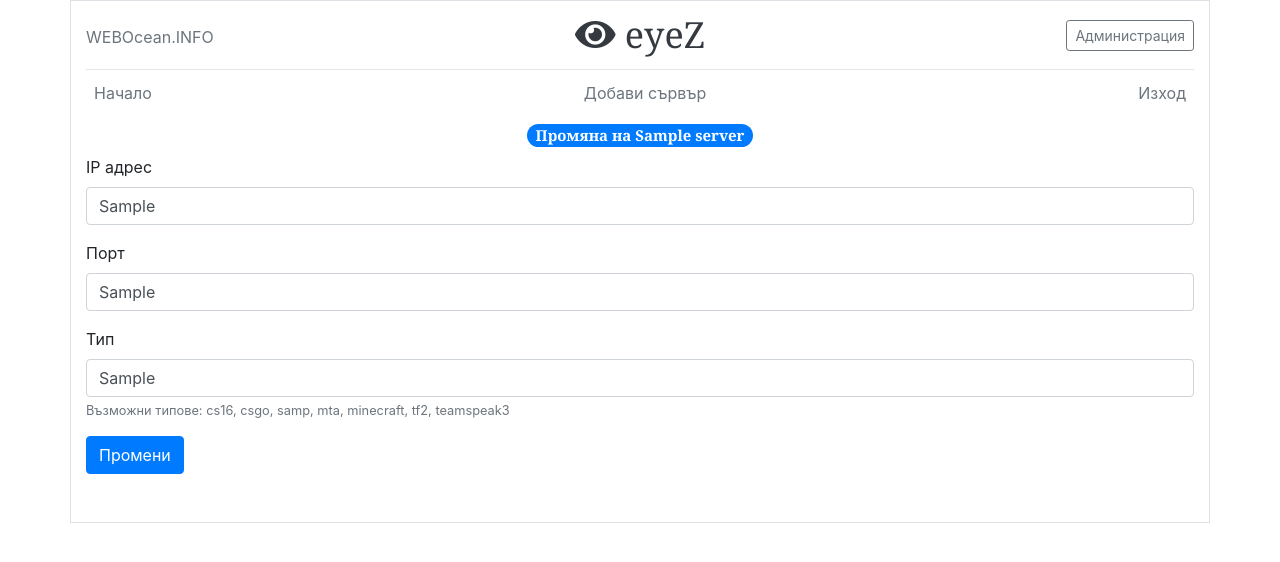
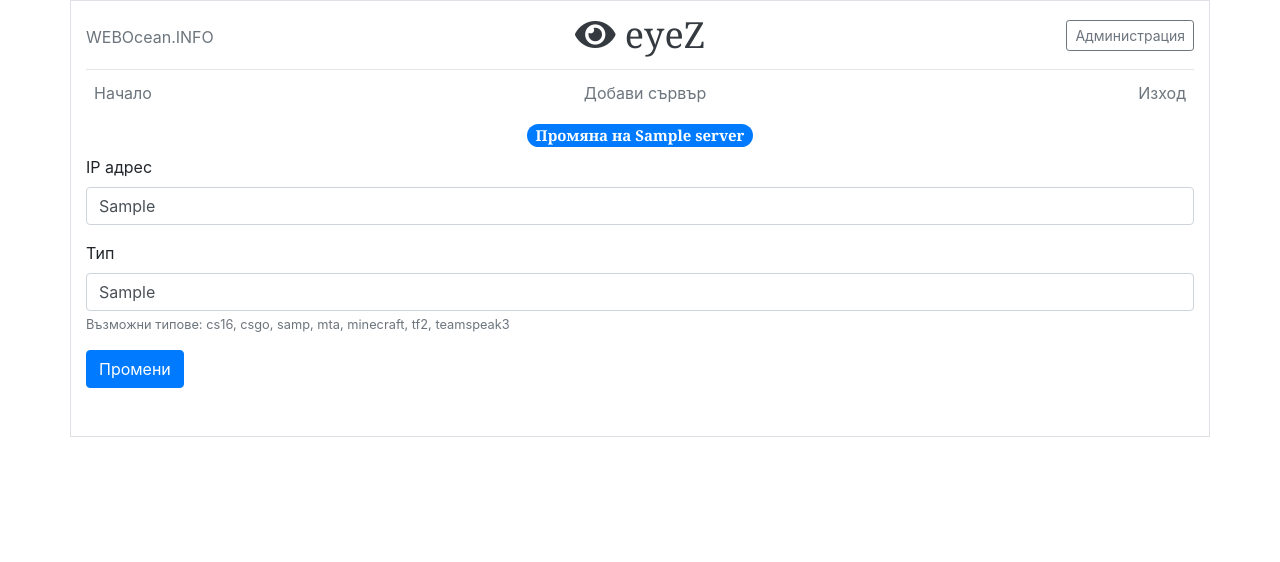
Before and after one commit to HybridMind1337/eyeZ, a PHP site: page /admin/edit_server.php?id=1 in a window 1280 px wide. Shown: the top 562 px of the page. Run offline with PHP 8.4, Linux system fonts and the light colour scheme; the visitor is signed in with stand-in values (Sample User, id 1); tables that the repository leaves empty hold one stand-in row (values such as "Sample post").

Commit message:
Update edit_server.php

```diff
--- a/admin/edit_server.php
+++ b/admin/edit_server.php
@@ -13,15 +13,13 @@ $row = mysqli_fetch_assoc($findServ);
 
 $getName = $row['hostname'];
 $getIP = $row['ip'];
-$getPort = $row['port'];
 $getType = $row['type'];
 
 if (isset($_POST['edit_server'])) {
     $newIP = $_POST['ip'];
-    $newPort = $_POST['port'];
     $newType = $_POST['type'];
 
-    $change = mysqli_query($conn, "UPDATE eyez_servers SET ip='$newIP', port='$newPort', type='$newType' WHERE id='$id'");
+    $change = mysqli_query($conn, "UPDATE eyez_servers SET ip='$newIP', type='$newType' WHERE id='$id'");
     msg('control.php', 'success', '<i class="fas fa-check"></i> Сървъра е успешно променен');
 }
 mysqli_free_result($findServ);
@@ -63,22 +61,16 @@ mysqli_free_result($findServ);
         <main role="main">
             <div class="row">
                 <div class="col-md-12 blog-main">
-                    <h5 class="text-center"><span
-                                class="badge badge-pill badge-primary">Промяна на <?php echo $getName; ?></span></h5>
+                    <h5 class="text-center"><span class="badge badge-pill badge-primary">Промяна на <?php echo $getName; ?></span></h5>
                     <form method="post" action="">
                         <div class="form-group">
                             <label>IP адрес</label>
                             <input type="text" name="ip" value="<?php echo $getIP; ?>" class="form-control">
                         </div>
                         <div class="form-group">
-                            <label>Порт</label>
-                            <input type="text" name="port" value="<?php echo $getPort; ?>" class="form-control">
-                        </div>
-                        <div class="form-group">
                             <label>Тип</label>
                             <input type="text" name="type" value="<?php echo $getType; ?>" class="form-control">
-                            <small class="form-text text-muted">Възможни типове: cs16, csgo, samp, mta, minecraft, tf2,
-                                teamspeak3</small>
+                            <small class="form-text text-muted">Възможни типове: cs16, csgo, samp, mta, minecraft, tf2, teamspeak3</small>
                         </div>
                         <button type="submit" name="edit_server" class="btn btn-primary">Промени</button>
                     </form>
```
